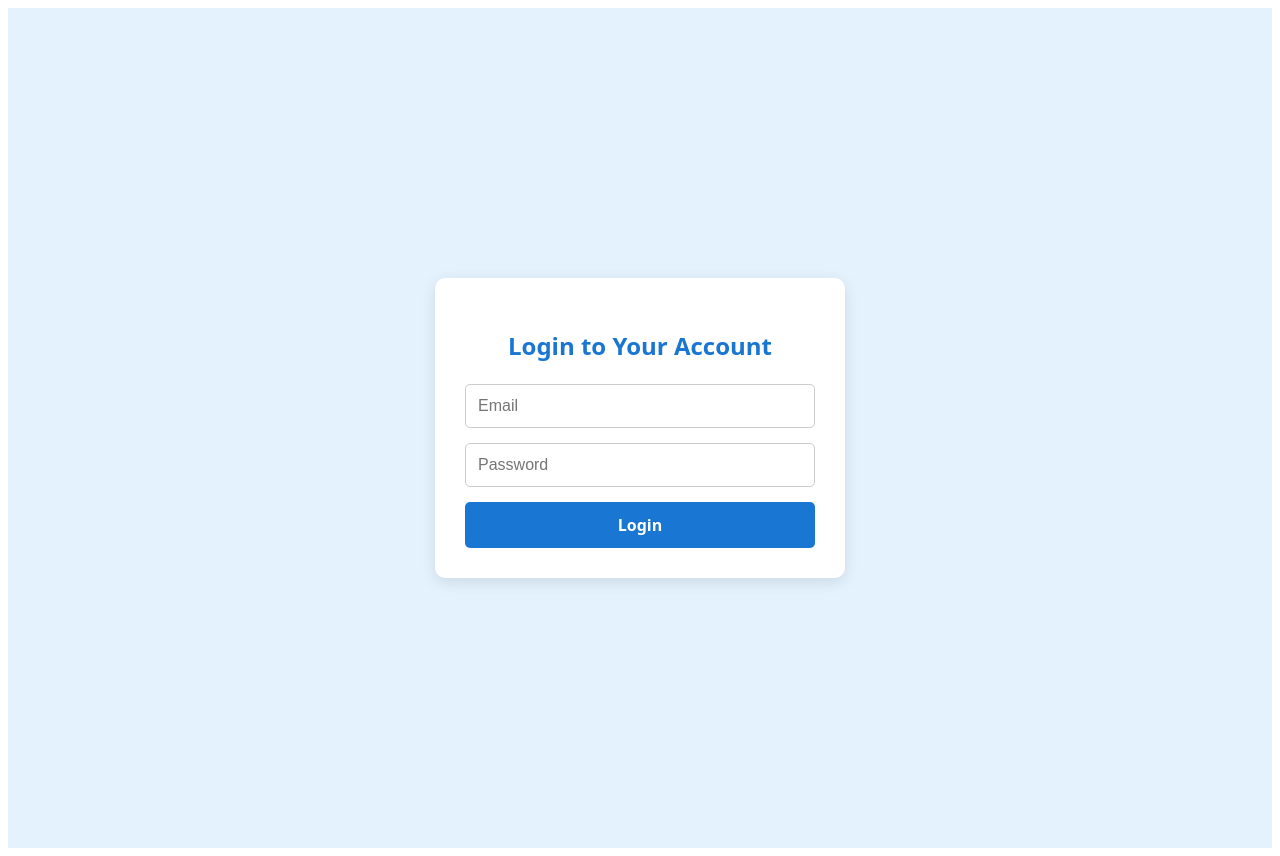
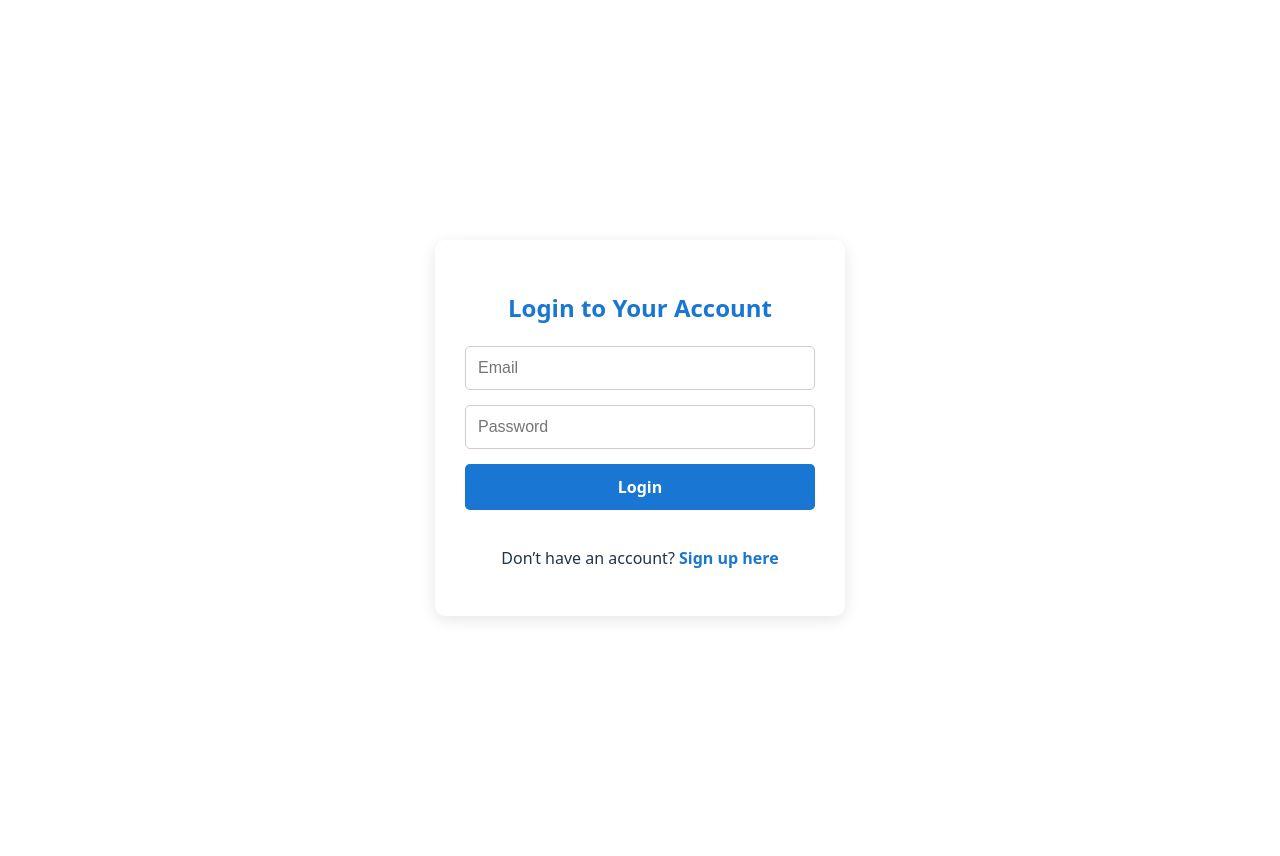
Before and after one commit to vitthalganeshshivane/mental-health-frontend, a React (Vite) app: page /login in a window 1280 px wide. Built offline with nearby package versions, Linux system fonts and the light colour scheme.

Commit message:
integrated Login page with backend

```diff
--- a/src/pages/Login.jsx
+++ b/src/pages/Login.jsx
@@ -1,16 +1,41 @@
 import React, { useState } from "react";
+import { useNavigate, Link } from "react-router-dom";
+import axios from "axios";
+import { toast } from "react-hot-toast";
 
 const Login = () => {
-  const [formData, setFormData] = useState({ email: "", password: "" });
+  const [email, setEmail] = useState("");
+  const [password, setPassword] = useState("");
 
-  const handleChange = (e) => {
-    setFormData({ ...formData, [e.target.name]: e.target.value });
-  };
+  const navigate = useNavigate();
 
-  const handleSubmit = (e) => {
+  const handleSubmit = async (e) => {
     e.preventDefault();
-    // Implement login API call here
-    console.log("Login data:", formData);
+
+    const userData = {
+      email,
+      password,
+    };
+
+    try {
+      const response = await axios.post(
+        `${import.meta.env.VITE_BASE_URL}/api/users/login`,
+        userData
+      );
+
+      if (response.status === 200) {
+        const data = response.data;
+        localStorage.setItem("token", data.token);
+        localStorage.setItem("loginData", JSON.stringify(data));
+        toast.success("Login successful!");
+        navigate("/dashboard");
+      }
+    } catch (error) {
+      toast.error(
+        error.response?.data?.message ||
+          "User Registration failed. Please try again."
+      );
+    }
   };
 
   return (
@@ -22,8 +47,8 @@ const Login = () => {
           name="email"
           type="email"
           placeholder="Email"
-          value={formData.email}
-          onChange={handleChange}
+          value={email}
+          onChange={(e) => setEmail(e.target.value)}
           required
           style={styles.input}
         />
@@ -32,8 +57,8 @@ const Login = () => {
           name="password"
           type="password"
           placeholder="Password"
-          value={formData.password}
-          onChange={handleChange}
+          value={password}
+          onChange={(e) => setPassword(e.target.value)}
           required
           style={styles.input}
           minLength={6}
@@ -42,6 +67,22 @@ const Login = () => {
         <button type="submit" style={styles.button}>
           Login
         </button>
+
+        <div style={{ marginTop: 20, textAlign: "center" }}>
+          <p>
+            Don’t have an account?{" "}
+            <Link
+              to="/signup"
+              style={{
+                color: "#1976d2",
+                textDecoration: "none",
+                fontWeight: "bold",
+              }}
+            >
+              Sign up here
+            </Link>
+          </p>
+        </div>
       </form>
     </div>
   );
@@ -52,14 +93,12 @@ const styles = {
     display: "flex",
     justifyContent: "center",
     alignItems: "center",
-    minHeight: "100vh",
-    backgroundColor: "#e3f2fd", // soft blue background
+    minHeight: "100vh", // soft blue background
     padding: 20,
   },
   form: {
     display: "flex",
     flexDirection: "column",
-    backgroundColor: "#fff",
     padding: 30,
     borderRadius: 10,
     boxShadow: "0 4px 15px rgba(0,0,0,0.1)",
```
